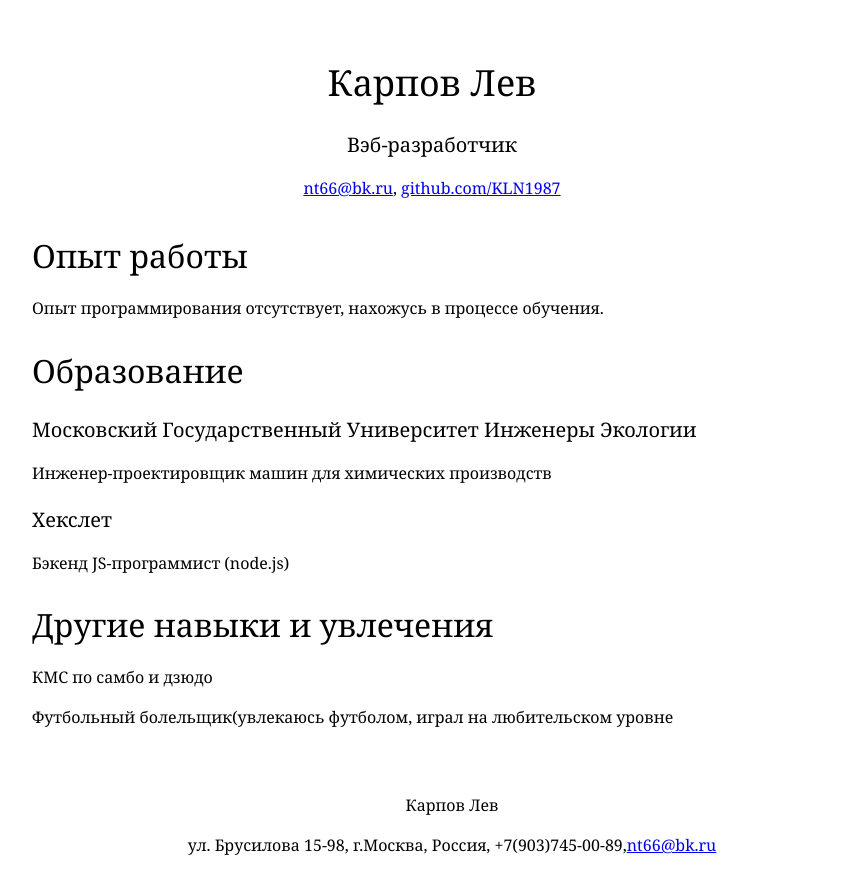
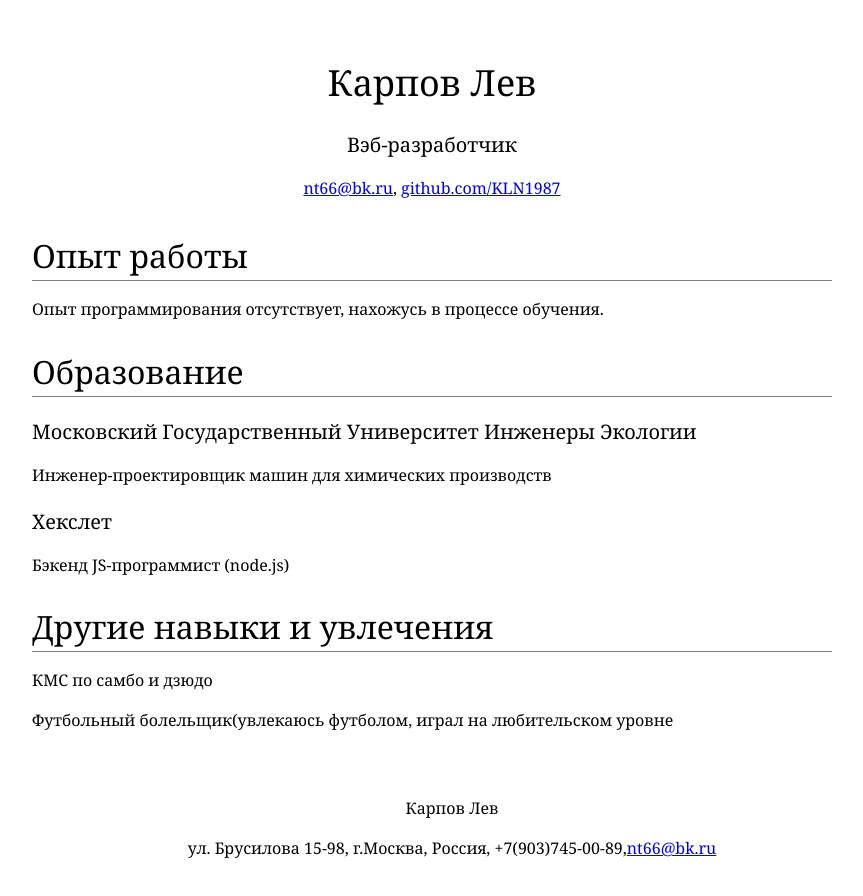
Before and after one commit to KLN1987/KLN1987.github.io, a plain HTML site: page index.html in a window 1280 px wide. Shown: the whole page, without its empty margins (208-1071 px from the left). Drawn offline with Linux system fonts and the light colour scheme.

Commit message:
Update style.css

```diff
--- a/style.css
+++ b/style.css
@@ -20,8 +20,7 @@ margin-bottom: 0px;
 }
 h2{
 font-size: 32px;
-border-width: 1px;
-  border-color:rgb(99, 90, 90);
+border-bottom: 1px grey solid;
 margin-bottom: 8px;
 }
 h3{
```
